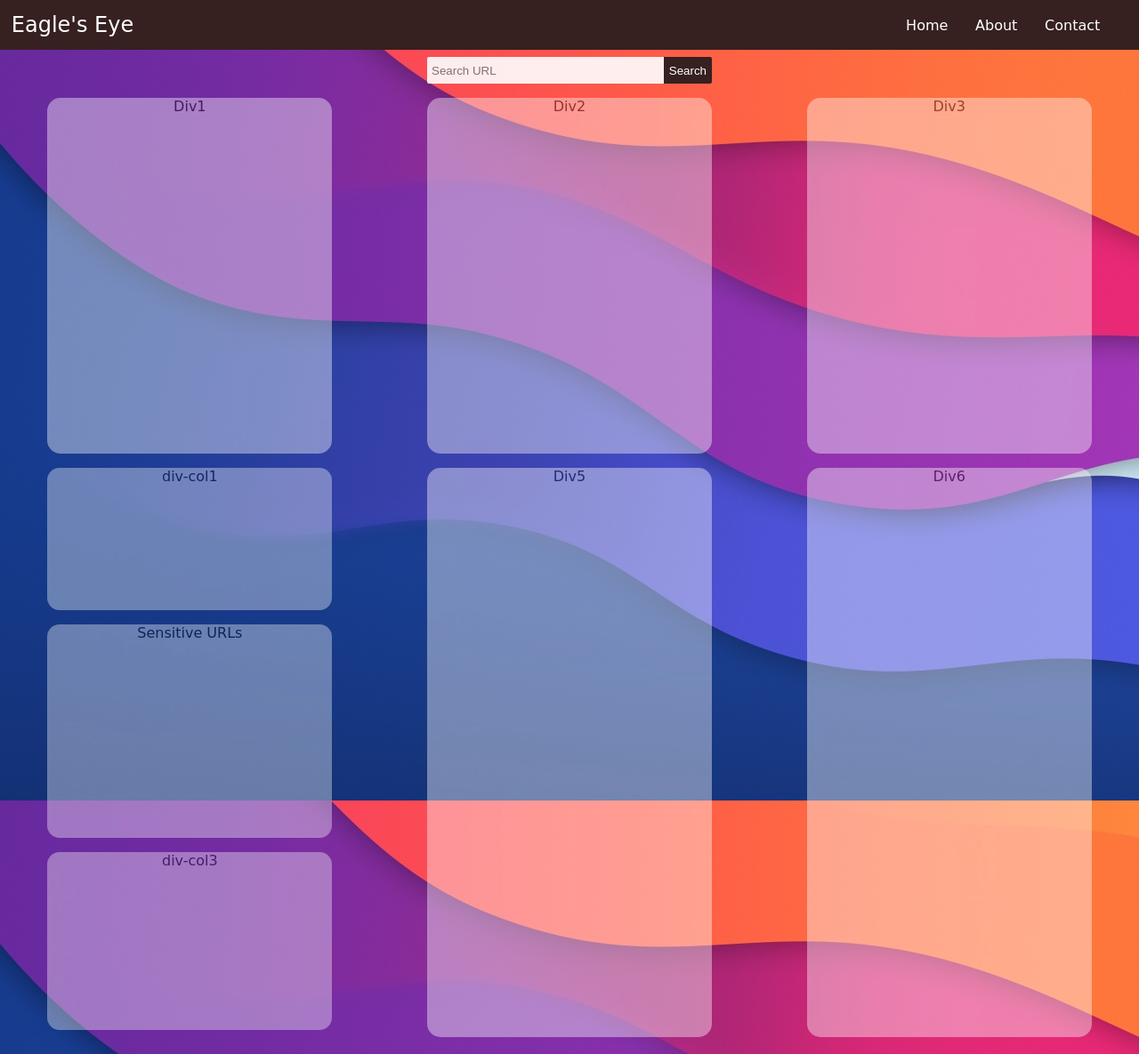
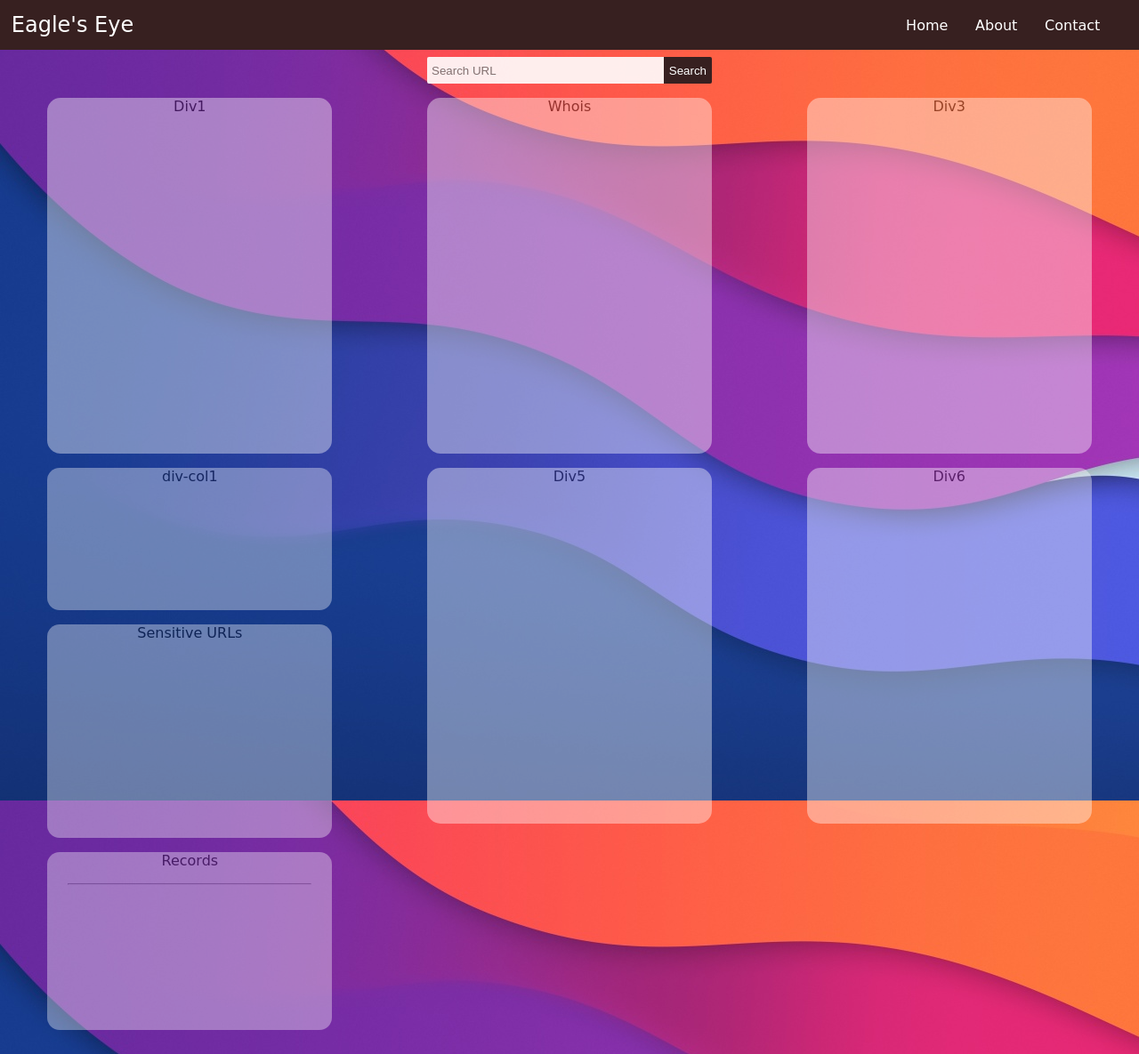
Before and after one commit to Samyukta1909/Minor-2, a Flask app: page / in a window 1280 px wide. Shown: the whole page at 89% size. Run offline with Flask 2, Linux system fonts and the light colour scheme; some web fonts are replaced.

Commit message:
whois, name records

```diff
--- a/app.py
+++ b/app.py
@@ -1,5 +1,7 @@
 from flask import Flask,render_template,request
 from sensitiveFiles import hiddenFiles
+from domain import WHOis
+from records import record
 import json
 app = Flask(__name__)
 
@@ -8,13 +10,22 @@ def index():
     if request.form:
         # print(request.form.get("urlvalue"))
         target = request.form.get("urlvalue")
-        print(target)
-        hidFiles = hiddenFiles(target)
-        return render_template('index.html',hiddenFiles=hidFiles)
+
+        domainFile =WHOis(target)
+        recordFile,recordFile1=record(target)
+        return render_template('index.html',WHOis=domainFile,record=recordFile,name=recordFile1)
+
+        # hidFiles = hiddenFiles(target)
+        # return render_template('index.html',hiddenFiles=hidFiles)
+
     else:
         return render_template('index.html')
 
 
 
+
+
+
+
 if __name__=="__main__":
     app.run(debug=True)
--- a/static/css/style.css
+++ b/static/css/style.css
@@ -85,7 +85,7 @@ body {
     display: block;
 }
 
-#div5,
+#div5
 #div6 {
     height: 80vh;
 }
@@ -151,6 +151,7 @@ body {
     text-decoration: none;
 }
 
+
 .sensitive-urls::-webkit-scrollbar {
     height: 0px;
     width: 10px;
@@ -166,3 +167,102 @@ body {
     background: #888;
     border-radius: 15px;
 }
+
+.domain-urls {
+    height: 90%;
+    /* width: 80%; */
+    /* background-color: blue; */
+    overflow: scroll;
+    /* overflow-x: hidden; */
+}
+
+.domain-urls hr {
+    width: 85%;
+}
+
+.domain-urls ul {
+    padding: 0;
+}
+
+.domain-urls li {
+    font-family: 'Poppins', sans-serif;
+    word-wrap: break-word;
+   text-align: left;
+    /* background-color: yellow; */
+    padding: 0%;
+    margin: 0%;
+    margin-right: 50%;
+    margin-left: 0%;
+    width: 100%;
+    padding-left: 1vw;
+    padding-right: 5vw;
+    list-style-type: none;
+    color: black;
+    text-decoration: none;
+}
+.domain-urls::-webkit-scrollbar {
+    height: 0px;
+    width: 10px;
+    /* background-color: red; */
+}
+
+.domain-urls::-webkit-scrollbar-track {
+    background: red;
+    border-radius: 15px;
+}
+
+.domain-urls::-webkit-scrollbar-thumb {
+    background: #888;
+    border-radius: 15px;
+}
+
+.row-div-col{
+    overflow: hidden;
+}
+
+.record-urls {
+    height: 90%;
+    /* width: 80%; */
+    /* background-color: blue; */
+    overflow: scroll;
+    /* overflow-x: hidden; */
+}
+
+.record-urls hr {
+    width: 85%;
+}
+
+.record-urls ul {
+    padding: 0;
+}
+
+.record-urls li {
+    font-family: 'Poppins', sans-serif;
+    word-wrap: break-word;
+    /* background-color: yellow; */
+    padding: 0%;
+    margin: 0%;
+    width: 100%;
+    padding-left: 1vw;
+    padding-right: 5vw;
+    list-style-type: none;
+    color: black;
+    text-decoration: none;
+}
+
+
+.record-urls::-webkit-scrollbar {
+    height: 0px;
+    width: 10px;
+    /* background-color: red; */
+}
+
+.record-urls::-webkit-scrollbar-track {
+    background: red;
+    border-radius: 15px;
+}
+
+.record-urls::-webkit-scrollbar-thumb {
+    background: #888;
+    border-radius: 15px;
+}
--- a/templates/index.html
+++ b/templates/index.html
@@ -36,7 +36,19 @@
 
     <div class="row-container">
         <div class="row-div">Div1</div>
-        <div class="row-div">Div2</div>
+
+        <div class="row-div">
+            Whois
+            <div class="domain-urls">
+
+                <ul>
+                    {%for i in (WHOis)%}
+                    <li>{{i}}</li>
+                    <hr> {%endfor%}
+                </ul>
+            </div>
+        </div>
+
         <div class="row-div">Div3</div>
     </div>
 
@@ -47,6 +59,7 @@
             <div class="row-div-col" id="row-div-col2">
                 Sensitive URLs
                 <div class="sensitive-urls">
+
 
                     <ul>
                         {%for i in (hiddenFiles)%}
@@ -68,7 +81,26 @@
                 </div>
 
             </div>
-            <div class="row-div-col" id="row-div-col3">div-col3</div>
+            <div class="row-div-col" id="row-div-col3">
+                Records
+                <div class="record-urls">
+
+                    <ul>
+                        {%for i in (record)%}
+                        <li>{{i}}</li>
+                         {%endfor%}
+                        <hr>
+                         {%for i in (name)%}
+                        <li>{{i}}</li>
+                         {%endfor%}
+
+                    </ul>
+
+
+
+                </div>
+
+            </div>
         </div>
         <div class="row-div" id="div5">Div5</div>
         <div class="row-div" id="div6">Div6</div>
```
Also changed, not shown: domain.py (added, +28 -0 lines), records.py (added, +27 -0 lines).
